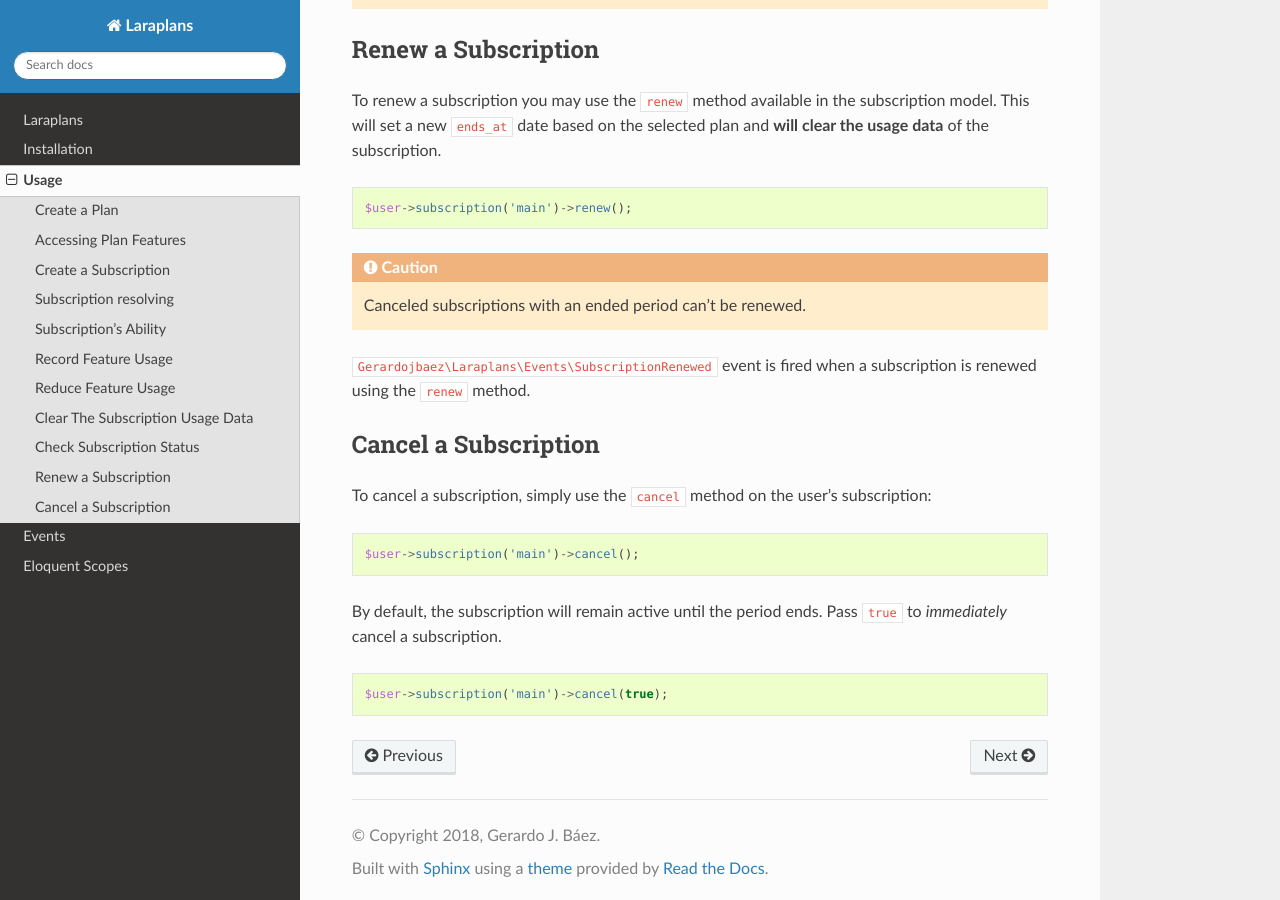
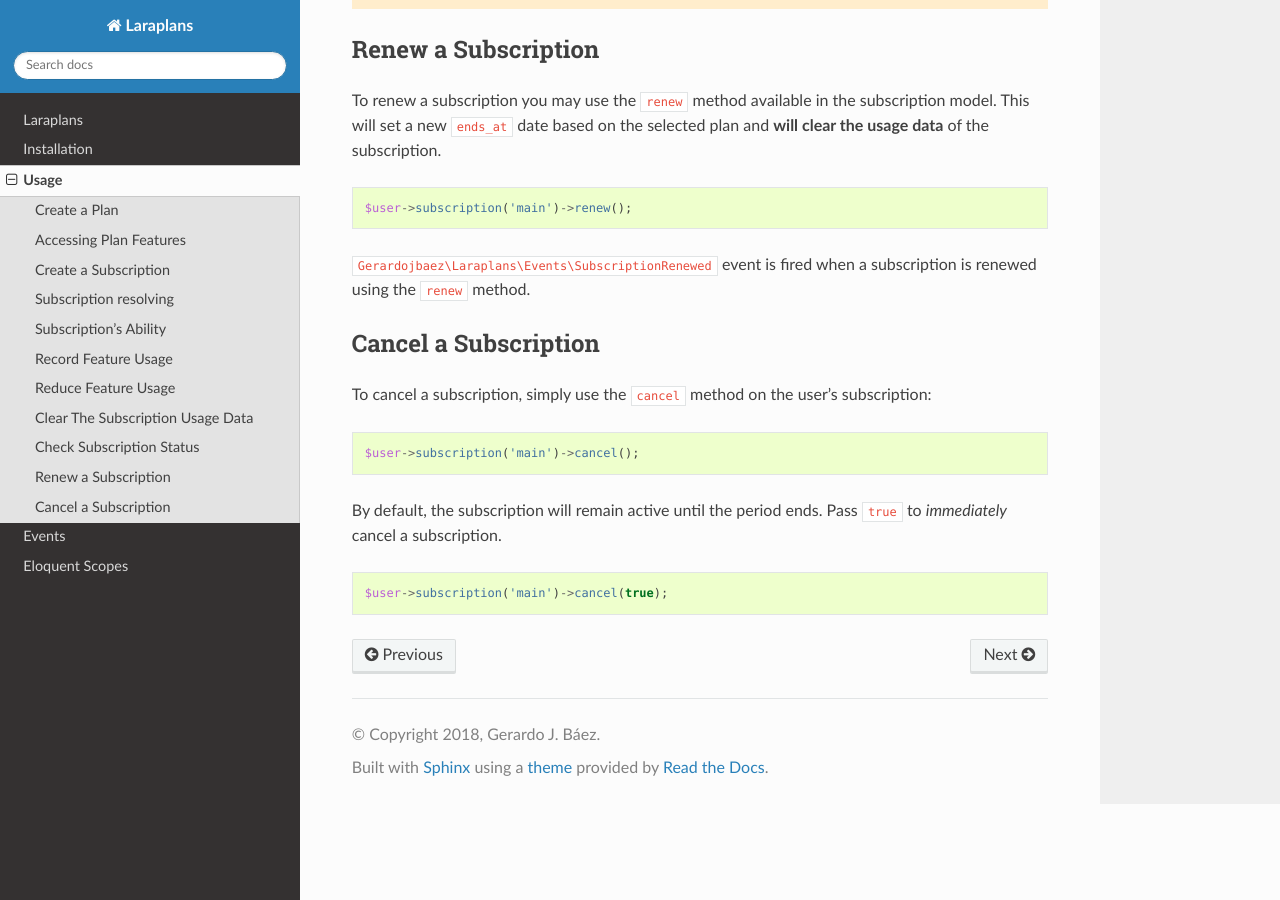
Before and after one commit to gerardojbaez/laraplans, a Sphinx documentation site: the page built from docs/usage.rst, in a window 1280 px wide and 900 px high, scrolled down 3708 px. Built offline with Sphinx 7.4.7 and the Read the Docs theme 3.1.0, drawn with Linux system fonts in a browser that asks for light colours; pages that are not in the unit, such as notebooks, are missing from menus.

Commit message:
Update doc

```diff
--- a/docs/usage.rst
+++ b/docs/usage.rst
@@ -174,9 +174,6 @@
 
     $user->subscription('main')->renew();
 
-.. caution::
-    Canceled subscriptions with an ended period can't be renewed.
-
 ``Gerardojbaez\Laraplans\Events\SubscriptionRenewed`` event is fired when a subscription is renewed using the ``renew`` method.
 
 Cancel a Subscription
```
